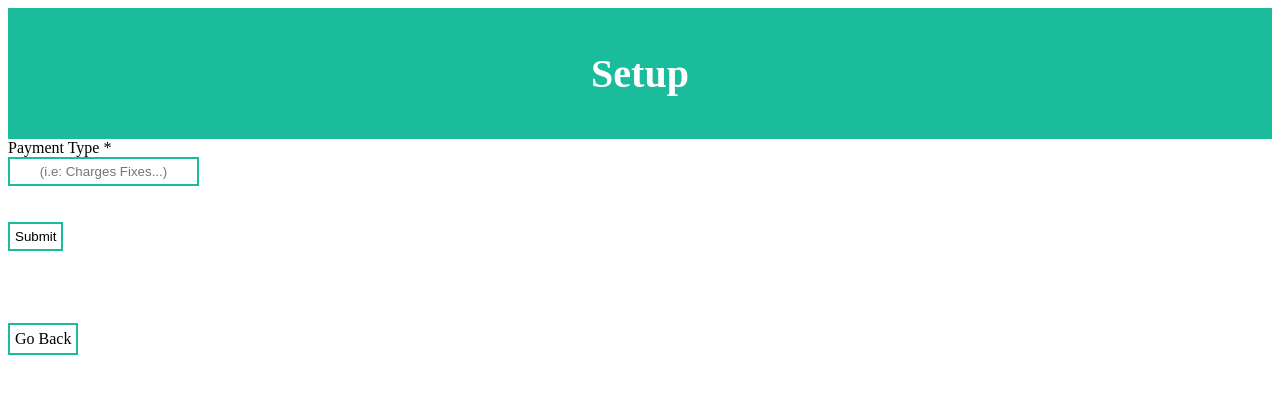
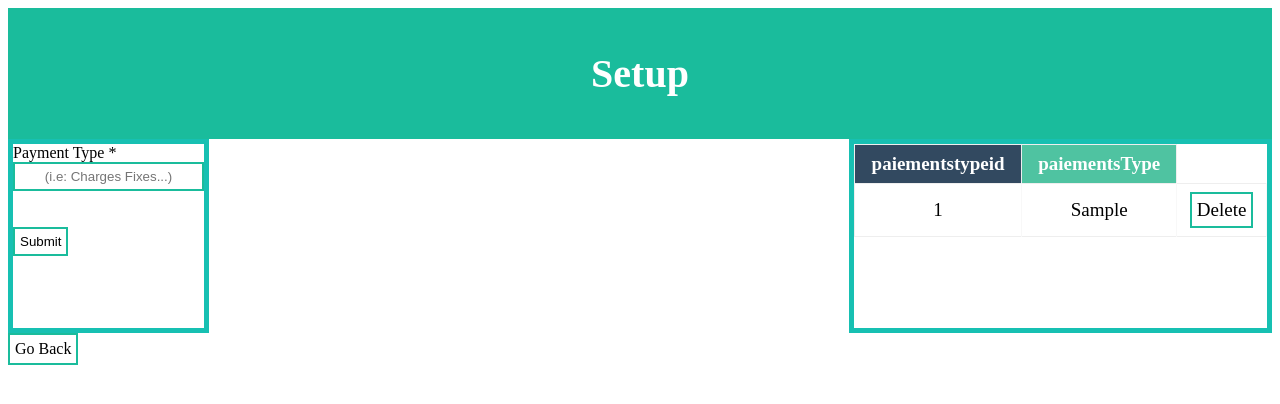
Before and after one commit to johnnyabouhaidar/dataentry_automation_flask_project, a Flask app: page /setup in a window 1280 px wide. Shown: the top 404 px of the page. Run offline with Flask 2, Linux system fonts and the light colour scheme; a user stored in the database is signed in; tables that the repository leaves empty hold one stand-in row (values such as "Sample post").

Commit message:
setup item 1

```diff
--- a/app.py
+++ b/app.py
@@ -18,8 +18,8 @@ app = Flask(__name__)
 db=SQLAlchemy(app)
 bcrypt = Bcrypt(app)
 #app.config['SQLALCHEMY_DATABASE_URI']='mssql+pyodbc://johnny:pass123456@localhost\SQLEXPRESS02/Flask_DataEntry_DB?driver=sql+server?trusted_connection=yes'
-app.config['SQLALCHEMY_DATABASE_URI']=f"mssql+pyodbc://flask1:flaskPass@localhost\SQLEXPRESS/Flask_DataEntry_DB?driver=ODBC+Driver+17+for+SQL+Server"
-#app.config['SQLALCHEMY_DATABASE_URI']=f"mssql+pyodbc://johnny:pass123456@localhost\SQLEXPRESS02/Flask_DataEntry_DB?driver=ODBC+Driver+17+for+SQL+Server"
+#app.config['SQLALCHEMY_DATABASE_URI']=f"mssql+pyodbc://flask1:flaskPass@localhost\SQLEXPRESS/Flask_DataEntry_DB?driver=ODBC+Driver+17+for+SQL+Server"
+app.config['SQLALCHEMY_DATABASE_URI']=f"mssql+pyodbc://johnny:pass123456@localhost\SQLEXPRESS02/Flask_DataEntry_DB?driver=ODBC+Driver+17+for+SQL+Server"
 app.config['SECRET_KEY']='thisisasecretkey'
 
 login_manager=LoginManager()
@@ -74,11 +74,15 @@ def login():
             flash("Incorrect credentials")
     return render_template("login.html",form=form)
 
+
+
 @app.route('/dashboard',methods=['GET','POST'])
 #@app.route('/dashboard/usr=<usr>',methods=['GET','POST'])
 @login_required
 def dashboard():
     return render_template('dashboard.html',username=current_user.username,user_role=current_user.role)
+
+
 
 
 @app.route('/doctors',methods=['GET','POST'])
@@ -100,6 +104,8 @@ def doctor():
     #return render_template('doctorregisterform.html',form=form,tables=[doctors.to_html(classes='data',index=False)], titles=doctors.columns.values)
     return render_template('doctorregisterform.html',form=form,table=doctoritems,headers=headersdoctors,dbtable="doctor",user_role=current_user.role)
 
+
+
 @app.route('/edit_entry/tbl=<tbl>/id=<id>',methods=['GET','POST'])
 @login_required
 def edit_entry(tbl,id):
@@ -120,6 +126,8 @@ def edit_entry(tbl,id):
             db.session.commit()
             return redirect(url_for('doctor'))
     return render_template('edititem.html',form=form)
+
+
 
 @app.route('/delete_entry/tbl=<tbl>/id=<id>',methods=['GET','POST'])
 @login_required
--- a/static/css/main.css
+++ b/static/css/main.css
@@ -142,6 +142,19 @@ a:link, a:visited,input {
         text-align: center;
     }
 }
+
+.grid-container {
+  display: inline-grid;
+  grid-template-columns: 1fr 4fr;
+
+
+row-gap:    20px;
+column-gap: 40rem;
+
+}
+.grid-item{
+  border:5px solid rgb(23, 192, 178);
+}
 /*
 aside {
     color: #fff;
--- a/templates/setup.html
+++ b/templates/setup.html
@@ -12,8 +12,9 @@
         Setup
     </h1>
 </div>
-
+<div class="grid-container">
 {% for form in forms %}
+<div class="grid-item">
 <form method="POST" action="">
 {% for field in form%}
 <tr>
@@ -23,8 +24,35 @@
 
 {%endfor%}
 </form>
+</div>
+<div class="grid-item">
+    <table class="fl-table" border="1">
+  <thead>
+        <tr>
+        {%for title in headers[loop.index0]%}
+        <th>{{title}}</th>
+        {%endfor%}
+    </tr>
+
+</thead>
+    {% for value in table[loop.index0] %}
+    <tr>
+    {%for item in value%}
+        <td>
+    {{item}}
+</td>
+    {%endfor%}
+    {%if user_role == 'admin'%}
+    <!--<td><a href="{{url_for('edit_entry',tbl=dbtable,id=value[0])}}">Edit</a></td>-->
+    <td><a href="{{url_for('delete_entry',tbl=dbtable,id=value[0])}}">Delete</a></td>
+    {%endif%}
+    </tr>
+    {% endfor %}
+</table>
+</div>
 {%endfor%}
-
+</div>
+<br>
 <a href="{{url_for('dashboard')}}">Go Back</a>
 </body>
 </html>
```
